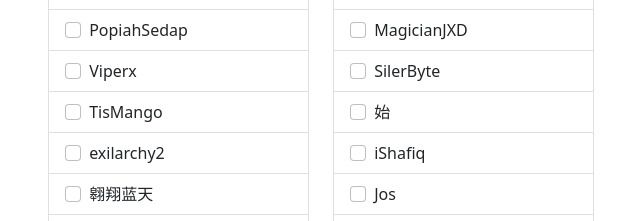
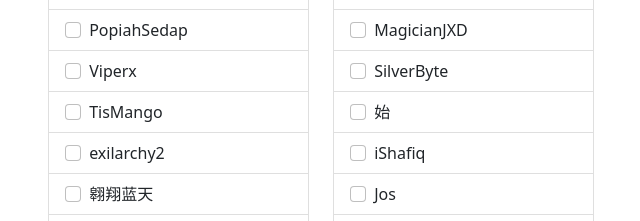
Before and after one commit to skaiteo/csb-2edck, a plain HTML site: page index.html in a window 1280 px wide. Shown: the part 237-458 px from the top of the page, 604-1244 px from the left. Drawn offline with nearby package versions, Linux system fonts and the light colour scheme.

Commit message:
Deployment from Codesandbox.

```diff
--- a/index.html
+++ b/index.html
@@ -1 +1 @@
-<!DOCTYPE html><html><head><title>Arena Checklist</title><meta charset="UTF-8"><link rel="icon" type="image/png" href="https://www.androidfreeware.net/img2/com-lilithgames-hgame-gp-id.jpg"><link href="https://cdn.jsdelivr.net/npm/bootstrap@5.0.2/dist/css/bootstrap.min.css" rel="stylesheet" integrity="sha384-EVSTQN3/azprG1Anm3QDgpJLIm9Nao0Yz1ztcQTwFspd3yD65VohhpuuCOmLASjC" crossorigin></head><body> <div id="app" class="container"> <div class="justify-content-md-end row"> <div class="col-md-3"> <div class="list-group" id="name-list-1"> </div> </div> <div class="col-md-3"> <div class="list-group" id="name-list-2"> </div> </div> </div> </div> <script src="/csb-2edck/src.043ae680.js"></script> </body></html>
+<!DOCTYPE html><html><head><title>Arena Checklist</title><meta charset="UTF-8"><link rel="icon" type="image/png" href="https://www.androidfreeware.net/img2/com-lilithgames-hgame-gp-id.jpg"><link href="https://cdn.jsdelivr.net/npm/bootstrap@5.0.2/dist/css/bootstrap.min.css" rel="stylesheet" integrity="sha384-EVSTQN3/azprG1Anm3QDgpJLIm9Nao0Yz1ztcQTwFspd3yD65VohhpuuCOmLASjC" crossorigin></head><body> <div id="app" class="container"> <div class="justify-content-md-end row"> <div class="col-md-3"> <div class="list-group" id="name-list-1"> </div> </div> <div class="col-md-3"> <div class="list-group" id="name-list-2"> </div> </div> </div> </div> <script src="/csb-2edck/src.80b61222.js"></script> </body></html>
--- a/src.043ae680.js
+++ b/src.80b61222.js
@@ -1,4 +1,4 @@
 parcelRequire=function(e,r,t,n){var i,o="function"==typeof parcelRequire&&parcelRequire,u="function"==typeof require&&require;function f(t,n){if(!r[t]){if(!e[t]){var i="function"==typeof parcelRequire&&parcelRequire;if(!n&&i)return i(t,!0);if(o)return o(t,!0);if(u&&"string"==typeof t)return u(t);var c=new Error("Cannot find module '"+t+"'");throw c.code="MODULE_NOT_FOUND",c}p.resolve=function(r){return e[t][1][r]||r},p.cache={};var l=r[t]=new f.Module(t);e[t][0].call(l.exports,p,l,l.exports,this)}return r[t].exports;function p(e){return f(p.resolve(e))}}f.isParcelRequire=!0,f.Module=function(e){this.id=e,this.bundle=f,this.exports={}},f.modules=e,f.cache=r,f.parent=o,f.register=function(r,t){e[r]=[function(e,r){r.exports=t},{}]};for(var c=0;c<t.length;c++)try{f(t[c])}catch(e){i||(i=e)}if(t.length){var l=f(t[t.length-1]);"object"==typeof exports&&"undefined"!=typeof module?module.exports=l:"function"==typeof define&&define.amd?define(function(){return l}):n&&(this[n]=l)}if(parcelRequire=f,i)throw i;return f}({"H99C":[function(require,module,exports) {
-var n="\nKite03\nShiba\nMarch\nbingz\nkek\nEnactorosuki\nPopiahSedap\nViperx\nTisMango\nexilarchy2\n翱翔蓝天\nGod of Abyss\nsypher\nLuton767\nDab Lit\ndudlilbub\nPenguinone\n肉肉\nbob Turtle\nGrimgyre\n香菜\nwOe\nMonkeyHead80\nVelkaCrow\nJwerya\nsilentnite_crawl\nNick\nePuL25\nMagicianJXD\nSilerByte\n始\niShafiq\nJos\nlesfriction\nmarsz\n__-__\nAdora\nSarascas\nJacksonRex\nBinSarjan\nMaladoy_Naruta\n路遥02\nSolo Leveling\nKim\n",e=n.split("\n");e.pop(),e.shift();for(var t=document.getElementById("name-list-1"),a=document.getElementById("name-list-2"),i=0;i<e.length;i++){var r=e[i],l=document.createElement("label");l.setAttribute("class","list-group-item");var o=document.createElement("input");o.setAttribute("class","form-check-input me-1"),o.setAttribute("type","checkbox"),o.setAttribute("value",""),l.appendChild(o),l.appendChild(document.createTextNode(" ".concat(r," "))),i<e.length/2?t.appendChild(l):a.appendChild(l)}
+var n="\nKite03\nShiba\nMarch\nbingz\nkek\nEnactorosuki\nPopiahSedap\nViperx\nTisMango\nexilarchy2\n翱翔蓝天\nGod of Abyss\nsypher\nLuton767\nDab Lit\ndudlilbub\nPenguinone\n肉肉\nbob Turtle\nGrimgyre\n香菜\nwOe\nMonkeyHead80\nVelkaCrow\nJwerya\nsilentnite_crawl\nNick\nePuL25\nMagicianJXD\nSilverByte\n始\niShafiq\nJos\nlesfriction\nmarsz\n__-__\nAdora\nSarascas\nJacksonRex\nBinSarjan\nMaladoy_Naruta\n路遥02\nSolo Leveling\nKim\n",e=n.split("\n");e.pop(),e.shift();for(var t=document.getElementById("name-list-1"),a=document.getElementById("name-list-2"),i=0;i<e.length;i++){var r=e[i],l=document.createElement("label");l.setAttribute("class","list-group-item");var o=document.createElement("input");o.setAttribute("class","form-check-input me-1"),o.setAttribute("type","checkbox"),o.setAttribute("value",""),l.appendChild(o),l.appendChild(document.createTextNode(" ".concat(r," "))),i<e.length/2?t.appendChild(l):a.appendChild(l)}
 },{}]},{},["H99C"], null)
-//# sourceMappingURL=/csb-2edck/src.043ae680.js.map
+//# sourceMappingURL=/csb-2edck/src.80b61222.js.map
```
Also changed, not shown: 2 other files.
